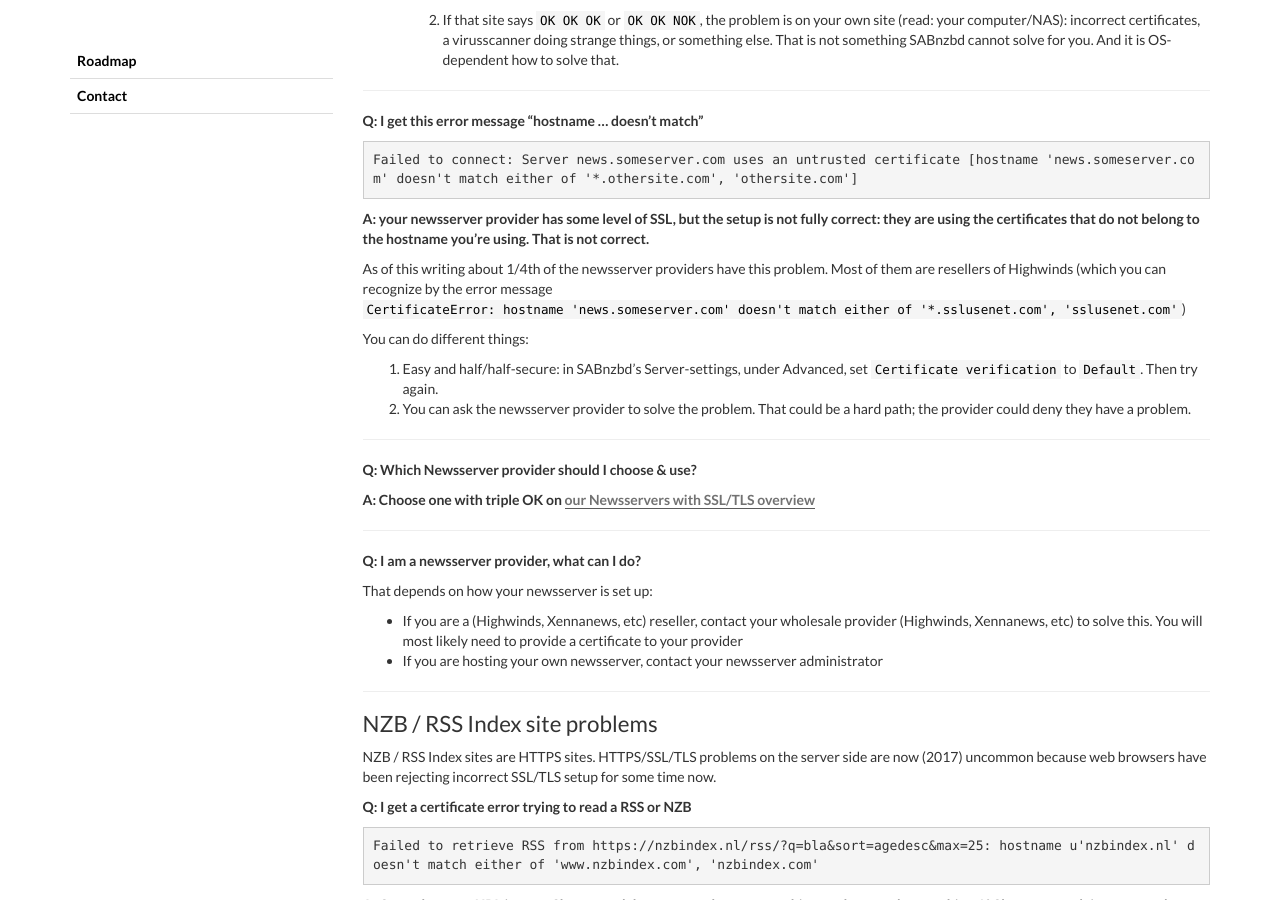
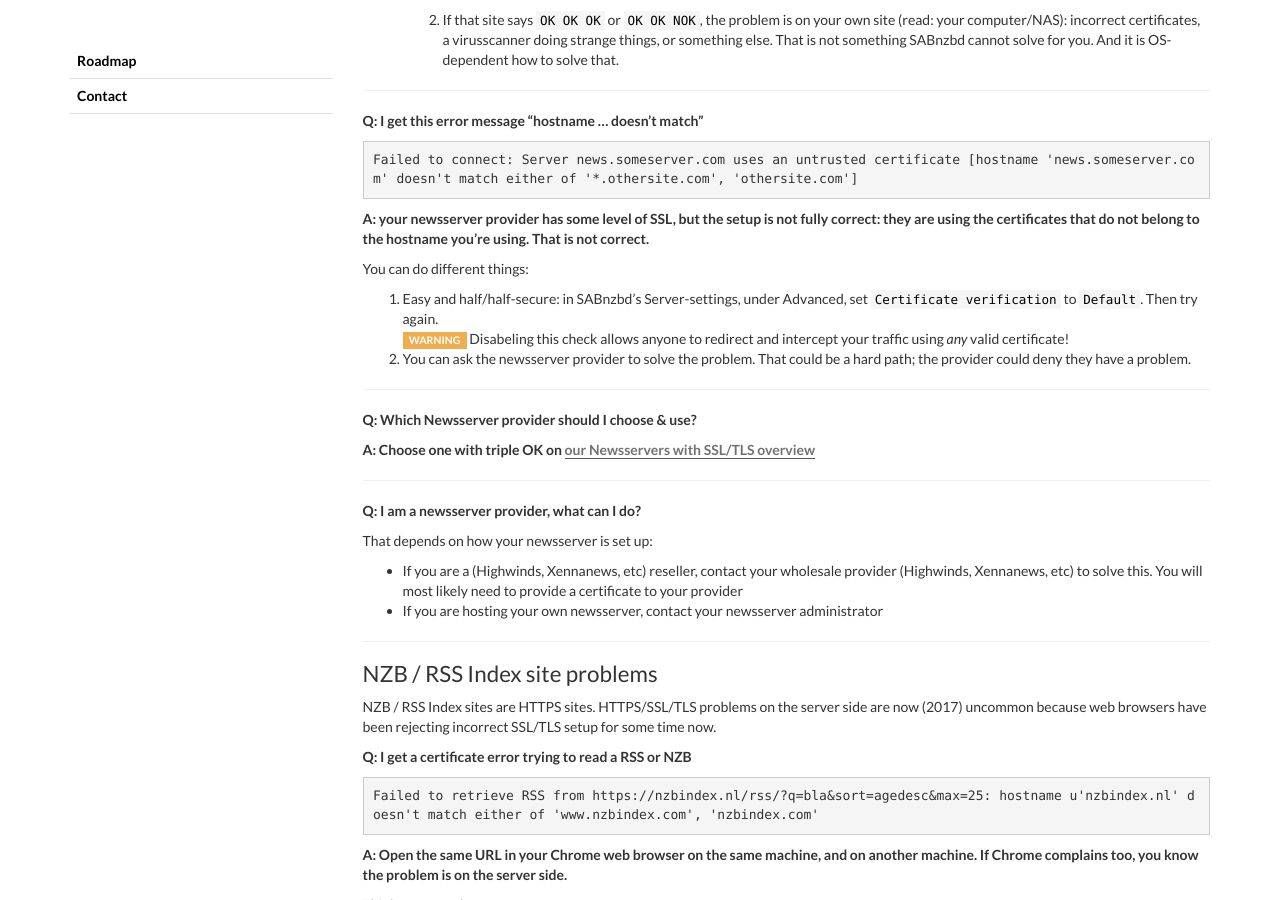
Before and after one commit to sabnzbd/sabnzbd.github.io, a Jekyll site: the page built from wiki/advanced/certificate-errors.md, in a window 1280 px wide and 900 px high, scrolled down 881 px. Built offline with Jekyll 4.4.1, drawn with Linux system fonts in a browser that asks for light colours.

Commit message:
Update certificate-errors.md

```diff
--- a/wiki/advanced/certificate-errors.md
+++ b/wiki/advanced/certificate-errors.md
@@ -44,11 +44,9 @@ Newsserver problems
 
 **A: your newsserver provider has some level of SSL, but the setup is not fully correct: they are using the certificates that do not belong to the hostname you're using. That is not correct.**
 
-As of this writing about 1/4th of the newsserver providers have this problem. Most of them are resellers of Highwinds (which you can recognize by the error message `CertificateError: hostname 'news.someserver.com' doesn't match either of '*.sslusenet.com', 'sslusenet.com'`)
-
 You can do different things:
 
-1. Easy and half/half-secure: in SABnzbd’s Server-settings, under Advanced, set `Certificate verification` to `Default`. Then try again.
+1. Easy and half/half-secure: in SABnzbd’s Server-settings, under Advanced, set `Certificate verification` to `Default`. Then try again.<br> <span class="label label-warning">WARNING</span> Disabeling this check allows anyone to redirect and intercept your traffic using *any* valid certificate!
 2. You can ask the newsserver provider to solve the problem. That could be a hard path; the provider could deny they have a problem.
 
 * * *
```
